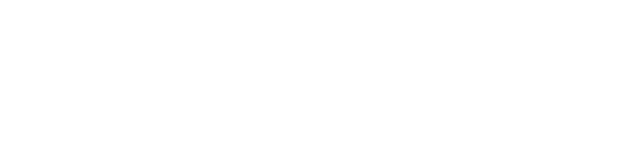
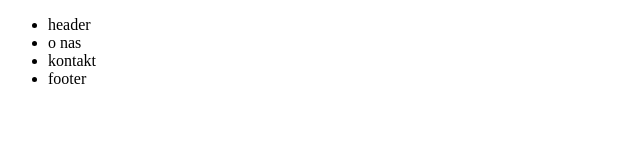
Before and after one commit to alanstepniak/9-struktura-html5, a plain HTML site: page index.html in a window 1280 px wide. Shown: the whole page, without its empty margins (0-640 px from the left). Drawn offline with Linux system fonts and the light colour scheme.

Commit message:
poprawka

```diff
--- a/index.html
+++ b/index.html
@@ -7,8 +7,16 @@
     <title>Document</title>
 </head>
 <body>
+    <nav>
+        <ul>
+            <li>header</li>
+            <li>o nas</li>
+            <li>kontakt</li>
+            <li>footer</li>
+        </ul>
+    </nav>
     <header id="main"></header>
-    <section id="o nas">
+    <section id="o-nas">
         <p class="tekst"></p>
     </section>
     <section id="kontakt"></section>
```
